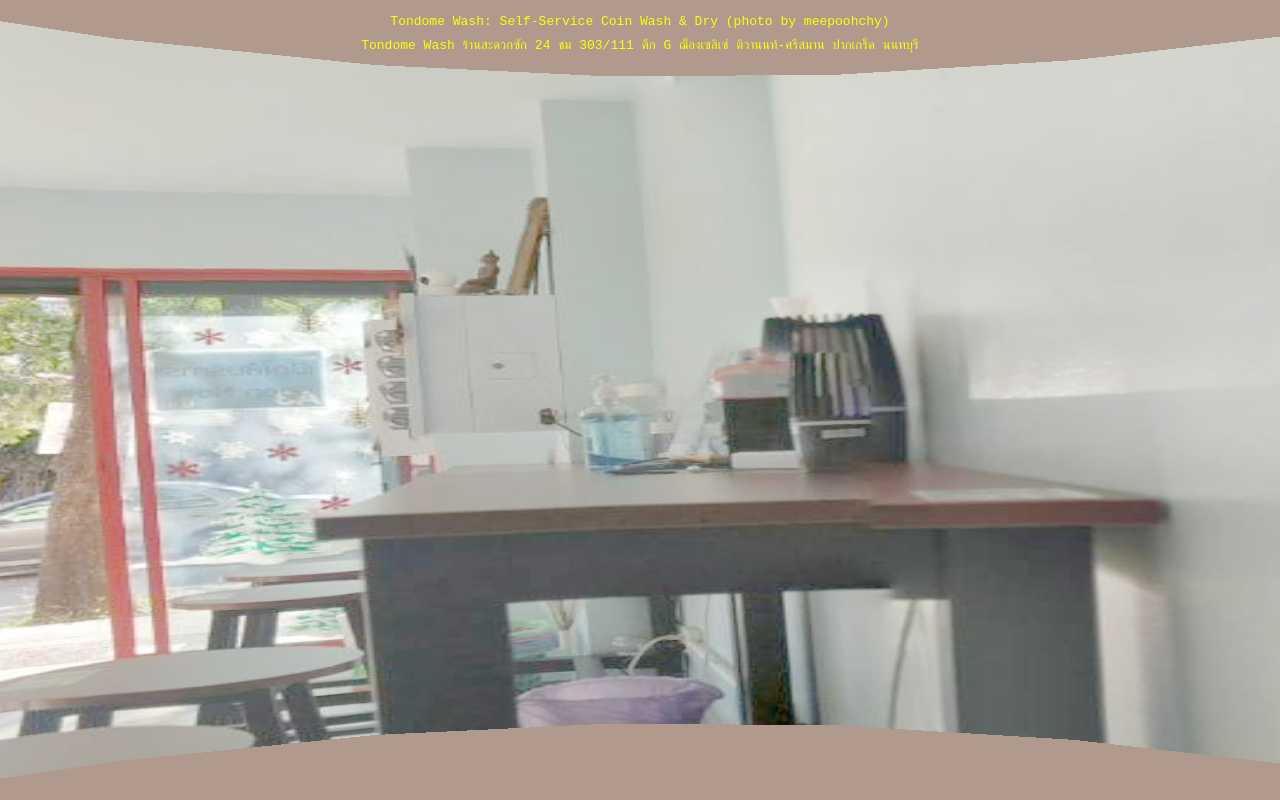
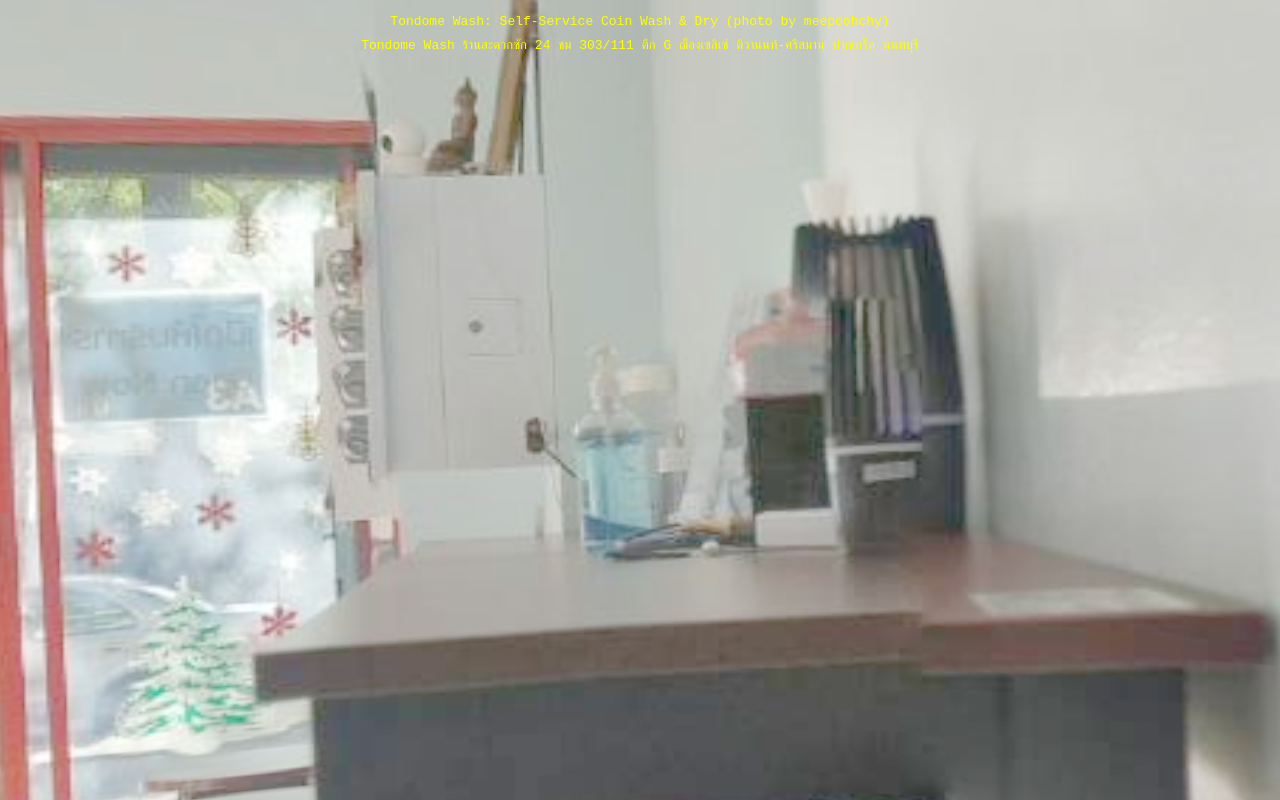
Before and after one commit to meepoohchy/tondomewash.github.io, a plain HTML site: page index.html in a window 1280 px wide. Drawn offline with nearby package versions, Linux system fonts and the light colour scheme; animation ran at ten frames a second.

Commit message:
Add files via upload

```diff
--- a/index.html
+++ b/index.html
@@ -39,8 +39,8 @@ Tondome Wash ร้านสะดวกซัก 24 ชม 303/111 ตึก G
 
 				const geometry = new THREE.CylinderGeometry( 5, 5, 20, 32 ); //new THREE.SphereGeometry( 500, 60, 40 );
 				// invert the geometry on the x-axis so that all of the faces point inward
-				geometry.scale( - 0.3, 0.07, 0.5 );
-				//geometry.scale( - 1, 1, 1 );
+				//geometry.scale( - 0.3, 0.07, 0.5 );
+				geometry.scale( - 0.5, 0.25, 1 );
 
 				const texture = new THREE.TextureLoader().load( './panorama/house.jpg' );
 				const material = new THREE.MeshBasicMaterial( { map: texture } );
```
